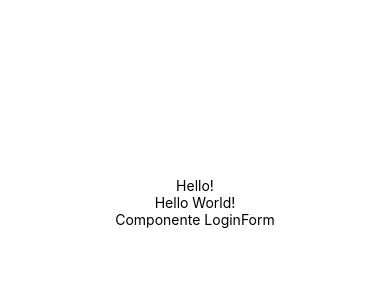
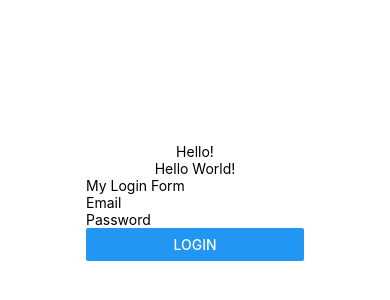
Before and after one commit to iaderegg/MyFirstReactNativeApp, a React Native app: screen / in a window 390 px wide. Shown: the part 220-520 px from the top of the page. Built offline with nearby package versions, Linux system fonts and the light colour scheme.

Commit message:
Simple login form

```diff
--- a/src/components/LoginForm.js
+++ b/src/components/LoginForm.js
@@ -1,6 +1,13 @@
 import React from "react";
-import { TextInput, Button, Text } from "react-native";
+import { TextInput, Button, Text, View } from "react-native";
 
 export default function LoginForm() {
-  return <Text>Componente LoginForm</Text>;
+  return (
+    <View>
+      <Text>My Login Form</Text>
+      <TextInput placeholder="Email" />
+      <TextInput placeholder="Password" />
+      <Button title="LogIn" onPress={() => console.log("Sending...")} />
+    </View>
+  );
 }
```
